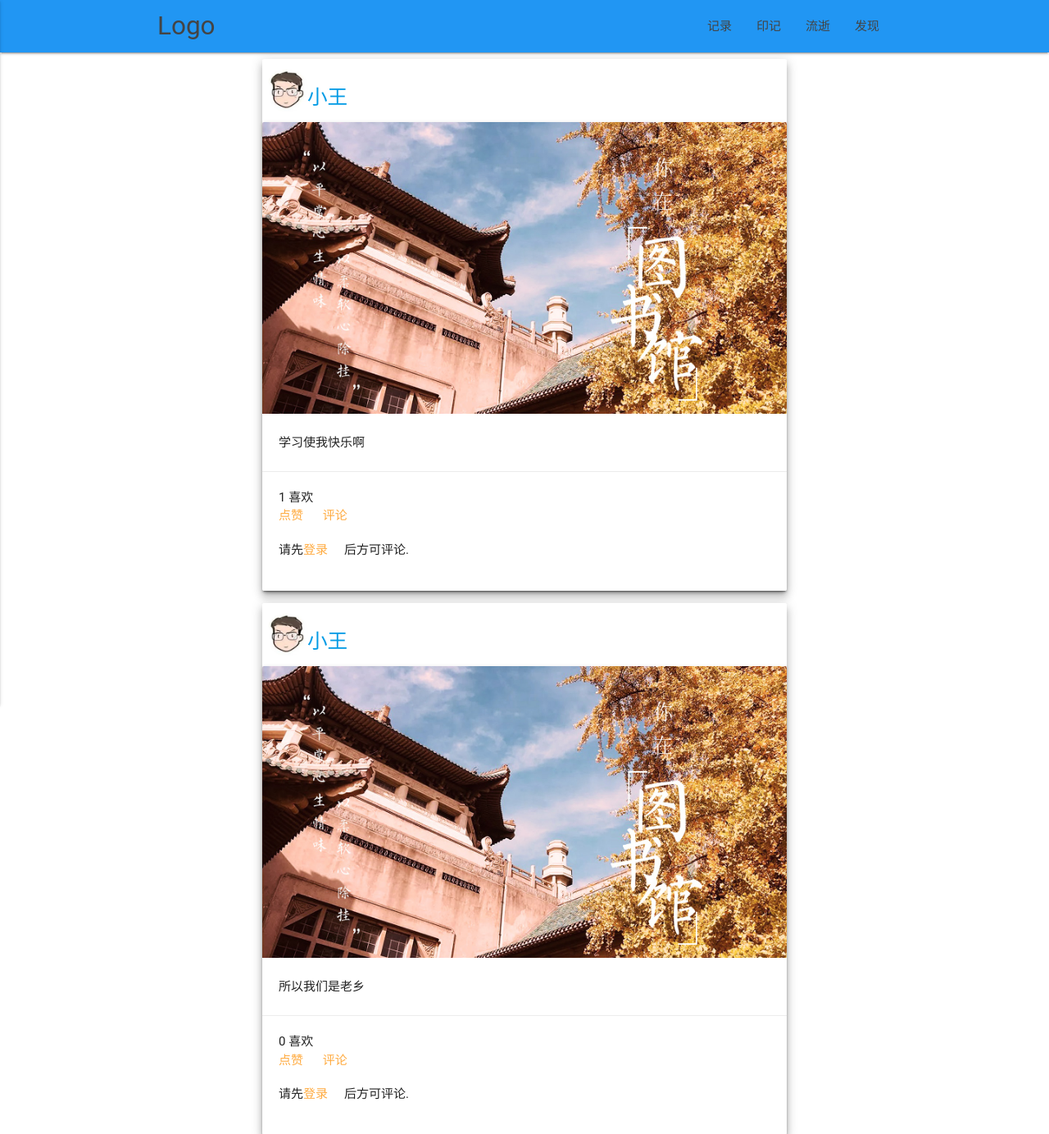
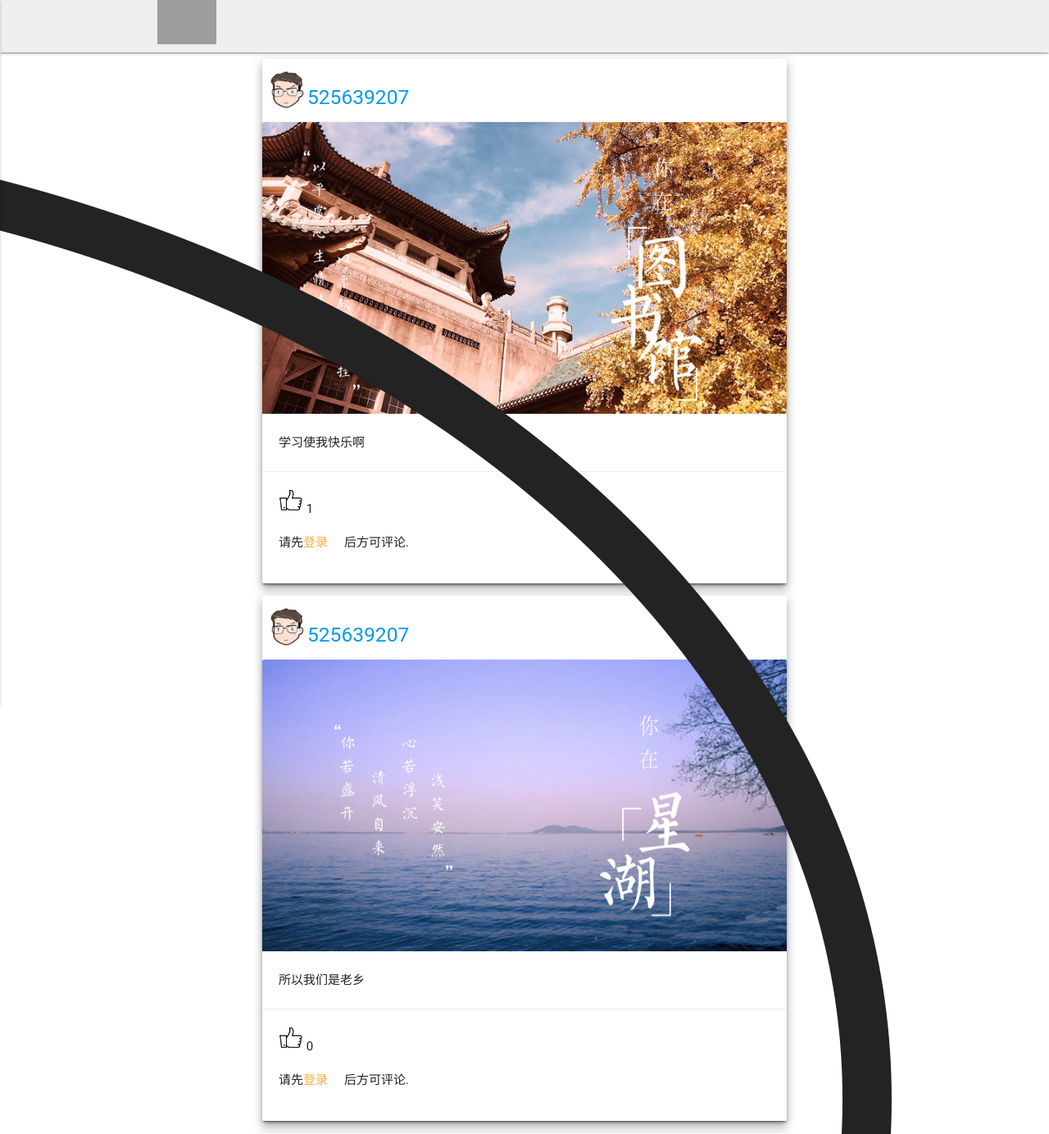
Before and after one commit to yuh-yang/lingbei-final-1, a Django app: page /infoflow/ in a window 1280 px wide. Shown: the top 1384 px of the page at 82% size. Run offline with Django 3.2, Linux system fonts and the light colour scheme; data comes from the database, SQL or seed files in the repository; both versions use the stored data as it was after the commit; some libraries are stand-ins or nearby versions; some web fonts are replaced; grey boxes are pictures that could not be loaded.

Commit message:
12/7 后台细节优化
18：24

```diff
--- a/Luojia_Image/settings.py
+++ b/Luojia_Image/settings.py
@@ -43,6 +43,7 @@ INSTALLED_APPS = [
     'django_comments',
 ]
 SITE_ID  =  1
+
 MIDDLEWARE = [
     'django.middleware.security.SecurityMiddleware',
     'django.contrib.sessions.middleware.SessionMiddleware',
--- a/Luojia_Image/urls.py
+++ b/Luojia_Image/urls.py
@@ -26,12 +26,12 @@ from website import views as website_views
 
 urlpatterns = [
     path('admin/', admin.site.urls),
-    path('login/',website_views.user_login,), #登陆页
+    path('login/',website_views.user_login, name='login'), #登陆页
     path('',website_views.index,),
     path('map/', website_views.map, name='map'), #地图主页
     path('line/', website_views.draw_line, name="line"), #抽象时间线
     path('timeline/',  website_views.make_historyline, name="make_timeline",), #历史记录
     path('infoflow/', website_views.info_flow, name="InfoFlow",), #信息流
     path('likes/', include('likes.urls')),
-    url(r'^comments/', include('django_comments.urls')),
+    url(r'^/comments/', include('django_comments.urls')),
 ]
--- a/templates/InfoFlow.html
+++ b/templates/InfoFlow.html
@@ -1,34 +1,45 @@
 <!DOCTYPE html>
 <html lang="en">
 <head>{% load static %}
+    {% load comments %}
+{% load likes_tags %}
     <meta http-equiv="Content-Type" content="text/html; charset=UTF-8"/>
     <meta name="viewport" content="width=device-width, initial-scale=1, maximum-scale=1.0, user-scalable=no"/>
-    <title>frame</title>
+    <title>时空珞珈——发现</title>
     <!-- CSS  -->
+    <script src="https://code.jquery.com/jquery-2.1.1.min.js"></script>
+    <script src="{% static "js/materialize.js" %}"></script>
     <link href="https://fonts.googleapis.com/icon?family=Material+Icons" rel="stylesheet">
     <link href="{% static "css/materialize.min.css" %}" type="text/css" rel="stylesheet" media="screen,projection"/>
     <link href="{% static "css/styleOfframe.css" %}" rel="stylesheet" media="screen,projection"/>
+
+    <style>#id_honeypot {
+    display: none;
+}</style>
+
 </head>
 <body>
-{% load comments %}
-{% load likes_tags %}
 <!--顶部导航栏-->
 <div class =  "navbar-fixed">
-    <nav class="blue" role="navigation">
+    <nav class="" role="navigation" style = "background-color: #efefef;">
         <div class="nav-wrapper container">
-            <a id="logo-container" href="#" class="brand-logo">Logo</a>
+            <a id="logo-container" href="#" class="brand-logo" style = "width:10%;"><img src = "{% static "pic/Logo1.png" %}" style = "height:80%;width:80%;"></a>
             <ul class="right hide-on-med-and-down">
-                <li><a href="#">记录</a></li>
-                <li><a href="#">印记</a></li>
-                <li><a href="#">流逝</a></li>
-                <li><a href="#">发现</a></li>
+                <li><img class = "item" src = "{% static "pic/picOfMap/home.png" %}" id = "home" style = "display:inline-block;"></li>
+                <li><a href = "/map/" style="color:#243B2B">记录</a></li>
+                <li><img class = "item" src = "{% static "pic/picOfMap/Line.png" %}" id = "Line"></li>
+                <li><a href = "/line/" style="color:#243B2B">印记</a></li>
+                <li><img class = "item" src = "{% static "pic/picOfMap/light.png" %}" id = "Time-line"></li>
+                <li><a href = "/timeline/" style="color:#243B2B">流逝</a></li>
+                <li><img class = "item" src = "{% static "pic/picOfMap/info.png" %}" id = "info"></li>
+                <li><a href = "/infoflow/" style="color:#243B2B">发现</a></li>
             </ul>
 
             <ul id="nav-mobile" class="side-nav">
-                <li><a href="#">记录</a></li>
-                <li><a href="#">印记</a></li>
-                <li><a href="#">流逝</a></li>
-                <li><a href="#">发现</a></li>
+                <li><a href = "/map/">记录</a></li>
+                <li><a href = "/line/">印记</a></li>
+                <li><a href = "/timeline/">流逝</a></li>
+                <li><a href = "/infoflow/">发现</a></li>
             </ul>
             <a href="#" data-activates="nav-mobile" class="button-collapse"><i class="material-icons">menu</i></a>
         </div>
@@ -41,13 +52,13 @@
     {% for flow in flows %}
 <div class="col s12 m6 card z-depth-4">
     <div class = "user">
-        <img src = "../website/static/pic/头像.jpg" class = "touxiang circle">
-        <h5 style = "display:inline-block;"><a>小王</a></h5>
+        <img src = "{% static "pic/头像.jpg" %}" class = "touxiang circle">
+        <h5 style = "display:inline-block;"><a>{{ flow.username }}</a></h5>
     </div>
 
     <div class="card">
         <div class="card-image">
-            <img class = "user-img" src="../website/static/pic/picOfLine/图书馆.jpg">
+            <img class = "user-img" src="{{ STATIC_URL }}{{ flow.url }}">
         </div>
         <div class="card-stacked">
             <div class="card-content">
@@ -55,11 +66,9 @@
             </div>
             <div class="card-action">
                 <div class="like" onclick="likeChange(this, '{% get_content_type flow %}', {{ flow.pk }})">
-                    <span class="glyphicon glyphicon-thumbs-up {% get_like_status flow %}"></span>
+                    <span class="glyphicon glyphicon-thumbs-up {% get_like_status flow %}"><img height="5%" width="5%" src="{% static "pic/facebook-like.png" %}"></span>
                     <span class="liked-num">{% get_like_count flow %}</span>
-                    <span>喜欢</span></div>
-                <a href="#">点赞</a>
-                <a href="#">评论</a>
+                    </div>
 
                 <div>{% if user.is_authenticated %}
     {% get_comment_form for flow as form %}
@@ -72,10 +81,10 @@
     {{ form.timestamp }}
     {{ form.security_hash }}
     <input type="hidden" name="next" value="{% url 'InfoFlow' %}" />
-    <input type="submit" value="提交评论" id="id_submit" />
+    <input type="submit" value="发送" id="id_submit" />
     </form>
 {% else %}
-    <p>请先<a href="{% url 'auth_login' %}">登录</a>后方可评论.</p>
+    <p>请先<a href="{% url 'login' %}">登录</a>后方可评论.</p>
 {% endif %}</div>
                 <div>{% render_comment_list for flow %}</div>
 
--- a/website/models.py
+++ b/website/models.py
@@ -9,6 +9,7 @@ class Tweet(models.Model):
     place = models.TextField()
     thing = models.TextField()
     thought = models.TextField()
+    url = models.TextField(default=" ")
 
     def __str__(self):
         return self.username, self.date, self.time, self.place,self.thing,self.thought
--- a/website/views.py
+++ b/website/views.py
@@ -136,9 +136,14 @@ def draw_line(request):
     return render(request,'Line.html', {'places':places,'things':things,'username':request.user.username,'hello':sayhello(),'urls':urls})
 
 def info_flow(request):
-    iflow = Tweet.objects.exclude(username= request.user.username).order_by('date')[:30] #每个地点搜索五条
-    avaters = IDInfo.objects.filter(username=request.user.username)
-    return render(request,'InfoFlow.html', {'flows':iflow,'username':request.user.username,'hello':sayhello(),'avaters':avaters})
+    iflow = Tweet.objects.exclude(username= request.user.username).order_by('date') #每个地点搜索五条
+    urls = []
+    rurl_head = "/static/pic/picOfLine/"
+    rurl_foot = ".jpg"
+    for i in iflow:
+        i.url = rurl_head+i.place+rurl_foot
+    iflow = iflow[:30]
+    return render(request,'InfoFlow.html', {'flows':iflow,'username':request.user.username,'hello':sayhello(),'urls':urls})
 
 def sayhello():
     global hello
```
Also changed, not shown: db.sqlite3, website/migrations/0005_tweet_url.py (added), website/static/pic/facebook-like.png (added).
